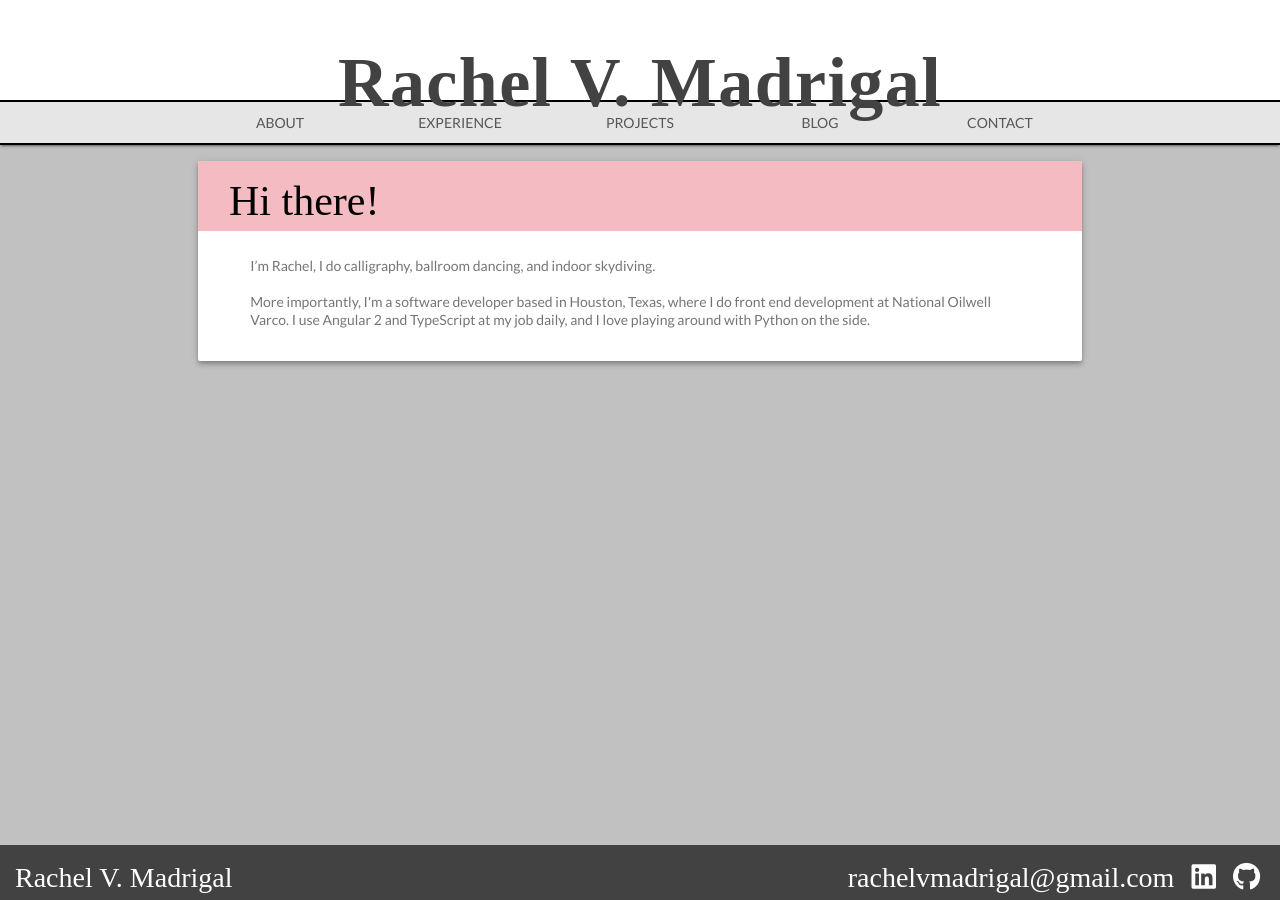
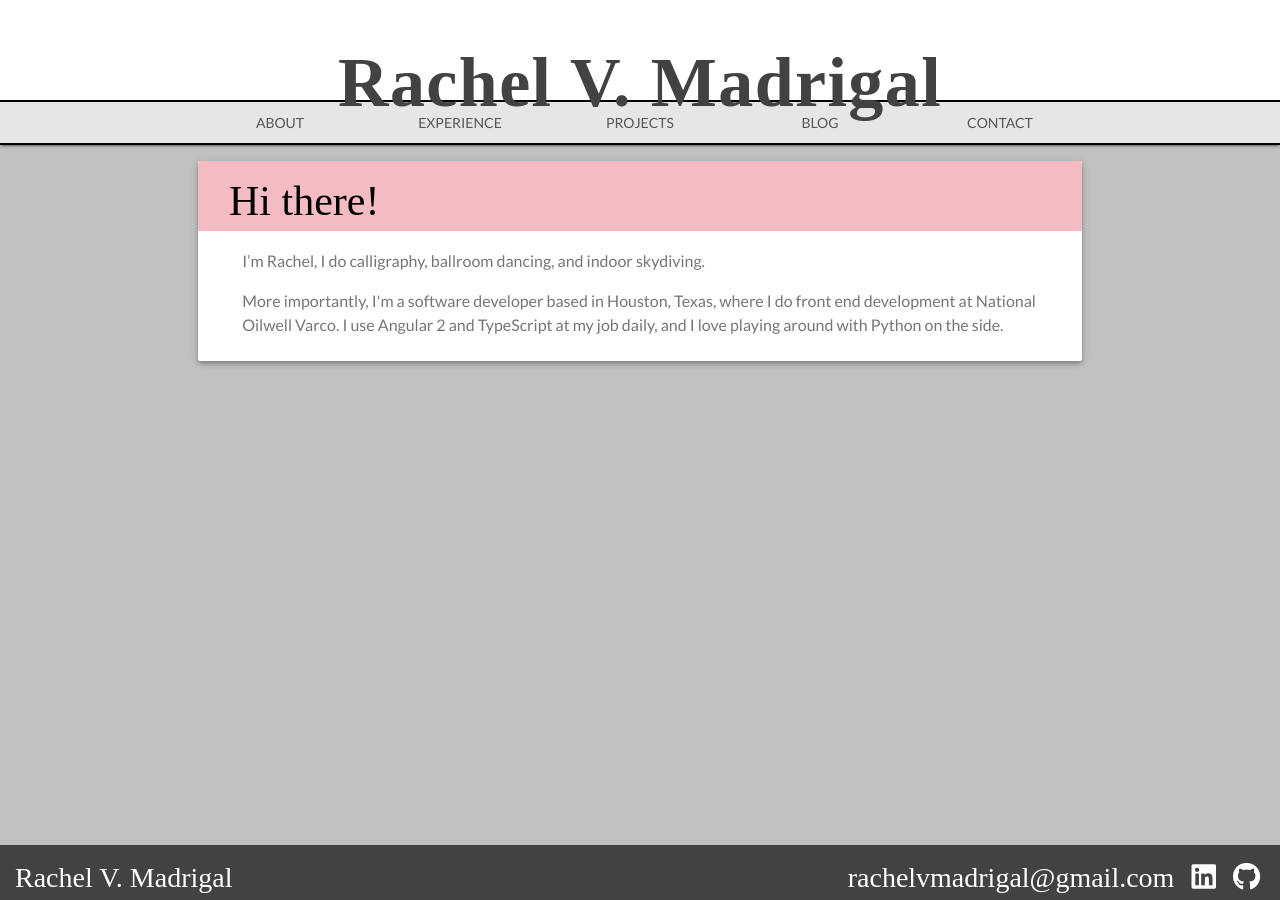
Before and after one commit to rachelmad/rachelmad.github.io, a Jekyll site: the page built from index.html, in a window 1280 px wide. Built offline with Jekyll 4.4.1, drawn with Linux system fonts in a browser that asks for light colours; nearby versions of some CDN libraries; some web fonts are replaced.

Commit message:
Deleted unnecessary classes

```diff
--- a/index.html
+++ b/index.html
@@ -3,9 +3,13 @@ layout: large_card
 title: "Hi there!"
 ---
 
-<div class="mdl-cell mdl-card__supporting-text padding-top">
-    I’m Rachel, I do calligraphy, ballroom dancing, and indoor skydiving. <br>
-    <br>
-    More importantly, I'm a software developer based in Houston, Texas, where I do front end development at National Oilwell Varco.
-    I use Angular 2 and TypeScript at my job daily, and I love playing around with Python on the side.
+<div class="padding-top">
+    <p>
+        I’m Rachel, I do calligraphy, ballroom dancing, and indoor skydiving.
+    </p>
+    <p>
+        More importantly, I'm a software developer based in Houston, Texas, where I do front end development at National
+        Oilwell Varco.
+        I use Angular 2 and TypeScript at my job daily, and I love playing around with Python on the side.
+    </p>
 </div>
```
